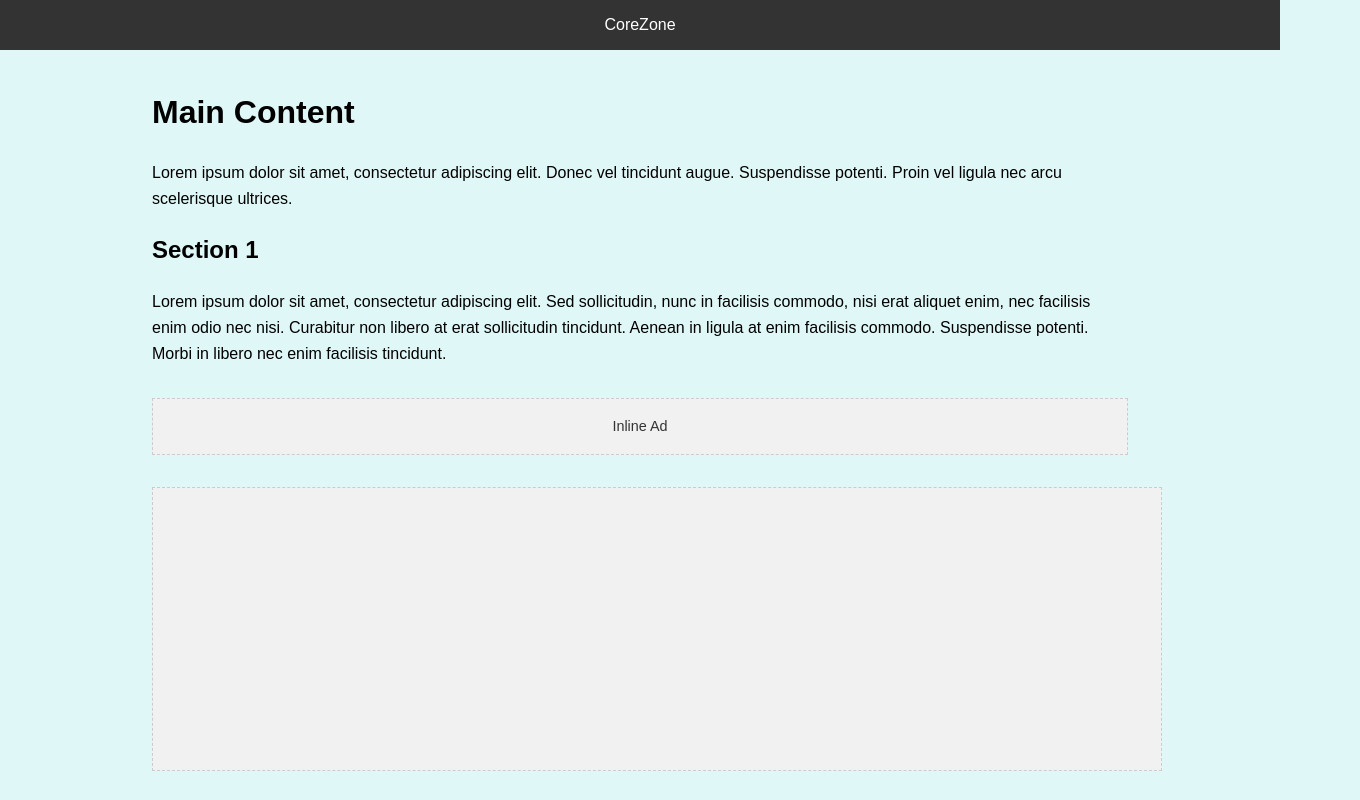
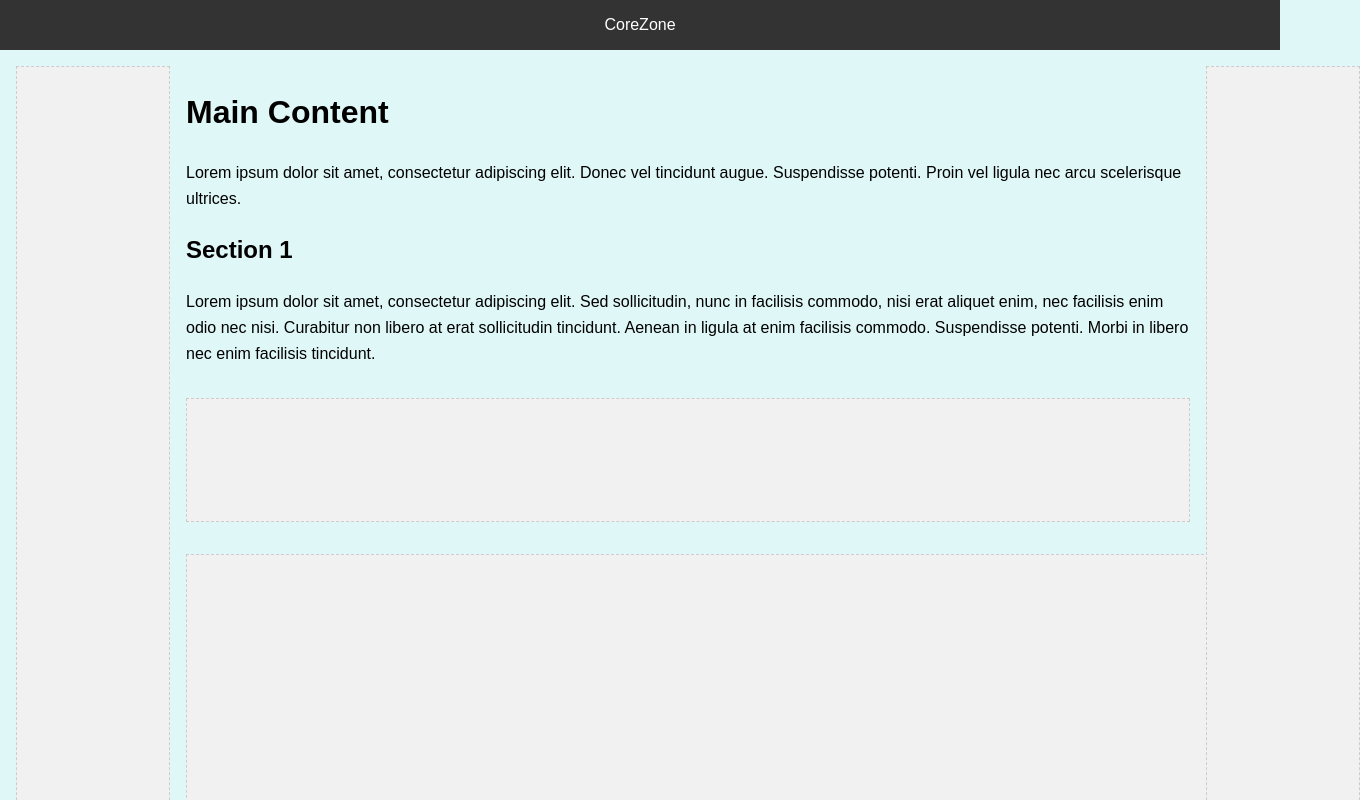
Before and after one commit to myapos/electron-demo-eruda, a Vue app: page / in a window 1280 px wide. Shown: the top 800 px of the page, 1360 px wide, since content can reach past the window. Built offline with nearby package versions, Linux system fonts and the light colour scheme.

Commit message:
added all ads

```diff
--- a/src/renderer/InlineAd.vue
+++ b/src/renderer/InlineAd.vue
@@ -1,9 +1,18 @@
 <template>
-  <section class="ad ad-inline" id="gtm-ad-inline-slot">Inline Ad</section>
+  <div :id="adId" class="ad ad-inline"></div>
 </template>
+
+<script setup lang="ts">
+import useAd from "./composables/useAd";
+
+const adId = "div-gpt-ad-1748847390416-0";
+useAd(adId, "/146900469/Inline-ad", [970, 90]);
+</script>
 
 <style scoped>
 .ad-inline {
   margin: 2rem 0;
+  min-width: 970px;
+  min-height: 90px;
 }
 </style>
--- a/src/renderer/LeftAd.vue
+++ b/src/renderer/LeftAd.vue
@@ -1,5 +1,5 @@
 <template>
-  <div :id="adId" style="min-width: 120px; min-height: 600px"></div>
+  <div :id="adId" class="ad ad-left"></div>
 </template>
 
 <script setup lang="ts">
@@ -11,7 +11,8 @@ useAd(adId, "/146900469/side-ad", [120, 600]);
 
 <style scoped>
 .ad-left {
-  width: 120px;
+  min-width: 120px;
+  min-height: 100%;
   flex-shrink: 0;
 }
 </style>
--- a/src/renderer/RightAd.vue
+++ b/src/renderer/RightAd.vue
@@ -1,5 +1,5 @@
 <template>
-  <div :id="adId" class="side-ad"></div>
+  <div :id="adId" class="ad ad-right"></div>
 </template>
 
 <script setup lang="ts">
@@ -15,8 +15,9 @@ useAd(adId, "/146900469/right-side-ad", [120, 600]);
   flex-shrink: 0;
 }
 
-.side-ad {
+.ad-right {
   min-width: 120px;
   min-height: 100%;
+  flex-shrink: 0;
 }
 </style>
```
